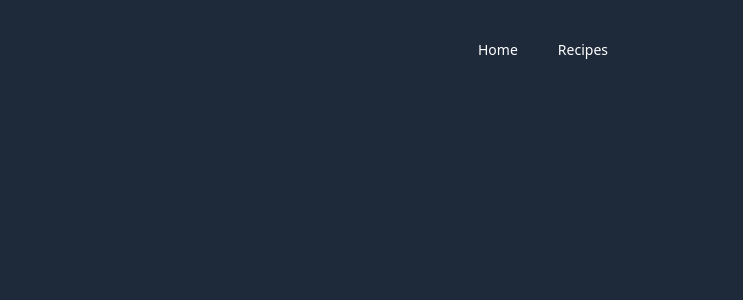
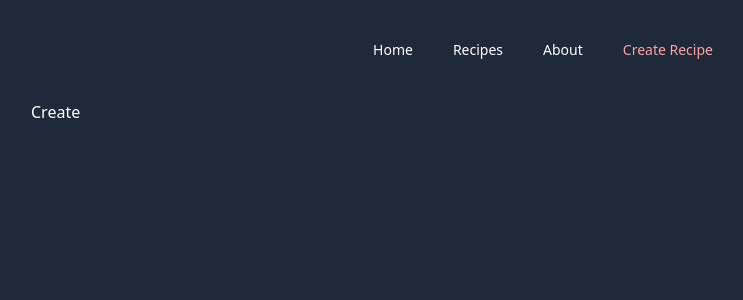
Before and after one commit to thakare18/CulinaryHub, a React (Vite) app: page /CreateRecipe in a window 1280 px wide. Before the commit this address had no page. Shown: the top 300 px of the page, without its empty margins (97-840 px from the left). Built offline with nearby package versions, Linux system fonts and the light colour scheme.

Commit message:
create recipes page added

```diff
--- a/src/componets/Navbar.jsx
+++ b/src/componets/Navbar.jsx
@@ -3,11 +3,12 @@ import { NavLink } from 'react-router-dom'
 
 const Navbar = () => {
   return (
-    <div className="flex justify-center text-sm gap-x-10">
+    <div className="flex justify-center items-center text-sm gap-x-10 mb-10">
 
-        <NavLink className={(e) => e.isActive && "text-red-300"} to="/">Home</NavLink>
-        <NavLink className={(e) => e.isActive && "text-red-300"} to="/recipes">Recipes</NavLink>
-
+        <NavLink className={(e) => e.isActive ? "text-red-300" :""} to="/">Home</NavLink>
+        <NavLink className={(e) => e.isActive ? "text-red-300" :""} to="/recipes">Recipes</NavLink>
+        <NavLink className={(e) => e.isActive ? "text-red-300" :""} to="/about">About</NavLink>
+        <NavLink className={(e) => e.isActive ? "text-red-300" :""} to="/CreateRecipe">Create Recipe</NavLink>
 
     </div>
   )
--- /dev/null
+++ b/src/pages/Create.jsx
@@ -0,0 +1,11 @@
+import React from 'react'
+
+const Create = () => {
+  return (
+    <div>
+        Create
+    </div>
+  )
+}
+
+export default Create
--- a/src/routes/Mainroutes.jsx
+++ b/src/routes/Mainroutes.jsx
@@ -2,6 +2,8 @@ import {Routes, Route } from 'react-router-dom';
 import Home from '../pages/Home';
 import About from '../pages/About';
 import Recipes from '../pages/Recipes';
+import Create from '../pages/Create';
+
 
 
 const Mainroutes = () => {
@@ -10,6 +12,7 @@ const Mainroutes = () => {
         <Route path='/' element={<Home/>}/>
         <Route path='/recipes' element={<Recipes/>}/>
         <Route path='/about' element={<About/>}/>
+        <Route path='/CreateRecipe' element={<Create/>}/>
     </Routes>
   );
 }
```
